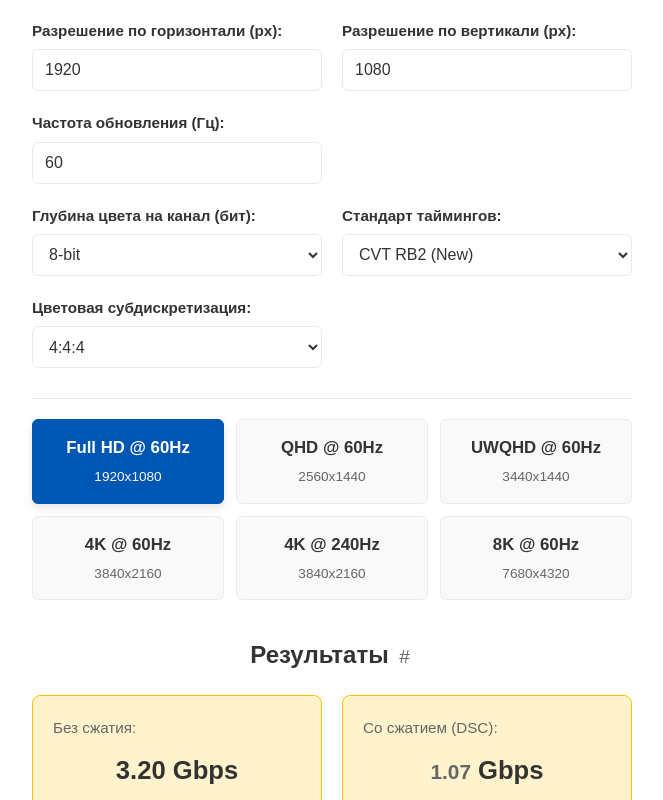
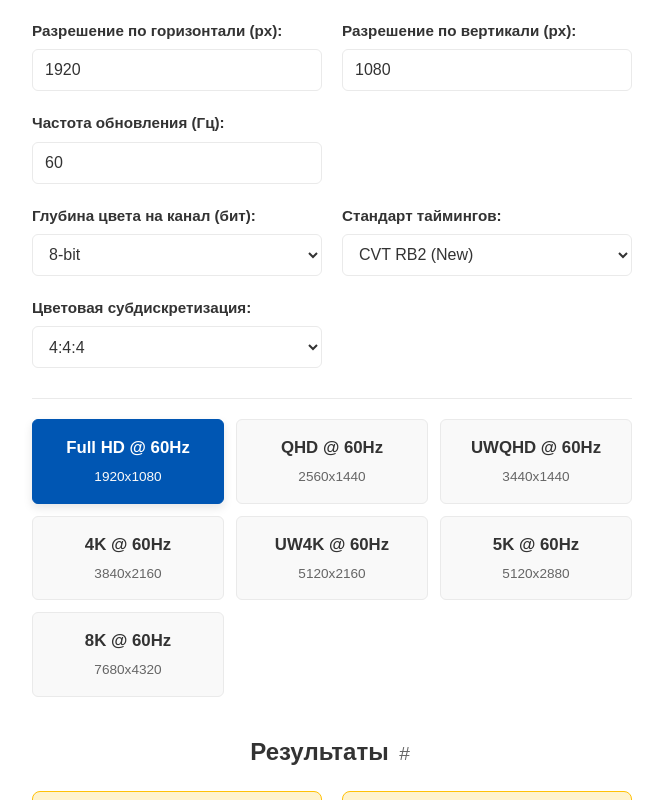
Before and after one commit to Andrilaz/Andrilaz.github.io, a plain HTML site: page dsc.html in a window 1280 px wide. Shown: the part 384-1184 px from the top of the page, without its empty margins (308-971 px from the left). Drawn offline with Linux system fonts and the light colour scheme.

Commit message:
Update display bandwidth calculator presets

```diff
--- a/dsc.html
+++ b/dsc.html
@@ -342,9 +342,13 @@
                     4K @ 60Hz
                     <div class="res-sub">3840x2160</div>
                 </div>
-                <div class="preset-tile" data-preset="4k240">
-                    4K @ 240Hz
-                    <div class="res-sub">3840x2160</div>
+                <div class="preset-tile" data-preset="uw4k60">
+                    UW4K @ 60Hz
+                    <div class="res-sub">5120x2160</div>
+                </div>
+                <div class="preset-tile" data-preset="5k60">
+                    5K @ 60Hz
+                    <div class="res-sub">5120x2880</div>
                 </div>
                 <div class="preset-tile" data-preset="8k60">
                     8K @ 60Hz
@@ -409,6 +413,15 @@
 <!-- Скрипт самого калькулятора -->
 <script>
 (function() {
+    const presets = {
+        'fullhd60': { h: 1920, v: 1080, r: 60, t: 'rb2' },
+        'qhd60': { h: 2560, v: 1440, r: 60, t: 'rb2' },
+        'uwqhd60': { h: 3440, v: 1440, r: 60, t: 'rb2' },
+        '4k60': { h: 3840, v: 2160, r: 60, t: 'rb2' },
+        'uw4k60': { h: 5120, v: 2160, r: 60, t: 'rb2' },
+        '5k60': { h: 5120, v: 2880, r: 60, t: 'rb2' },
+        '8k60': { h: 7680, v: 4320, r: 60, t: 'rb2' }
+    };
     let prevHactive = 1920;
 
     function calculateBlanks(type, hactive, vactive, refresh) {
@@ -464,14 +477,6 @@
     };
 
     window.setPreset = function(presetKey) {
-        const presets = {
-            fullhd60: { h: 1920, v: 1080, r: 60, t: 'rb2' },
-            qhd60: { h: 2560, v: 1440, r: 60, t: 'rb2' },
-            uwqhd60: { h: 3440, v: 1440, r: 60, t: 'rb2' },
-            '4k60': { h: 3840, v: 2160, r: 60, t: 'rb2' },
-            '4k240': { h: 3840, v: 2160, r: 240, t: 'rb2' },
-            '8k60': { h: 7680, v: 4320, r: 60, t: 'rb2' }
-        };
         const p = presets[presetKey];
         if (p) {
             const root = document.getElementById('bandwidth-calc');
@@ -479,6 +484,7 @@
             root.querySelector('#vactive').value = p.v;
             root.querySelector('#refresh').value = p.r;
             root.querySelector('#timings').value = p.t;
+            prevHactive = p.h;
             root.querySelectorAll('.preset-tile').forEach(t => t.classList.remove('active'));
             root.querySelector(`.preset-tile[data-preset="${presetKey}"]`).classList.add('active');
             updateTimings();
@@ -494,15 +500,6 @@
         const chroma = root.querySelector('#chroma').value;
         const hblank = parseInt(root.querySelector('#hblank').value) || 0;
         const vblank = parseInt(root.querySelector('#vblank').value) || 0;
-
-        const presets = {
-            fullhd60: { h: 1920, v: 1080, r: 60, t: 'rb2' },
-            qhd60: { h: 2560, v: 1440, r: 60, t: 'rb2' },
-            uwqhd60: { h: 3440, v: 1440, r: 60, t: 'rb2' },
-            '4k60': { h: 3840, v: 2160, r: 60, t: 'rb2' },
-            '4k240': { h: 3840, v: 2160, r: 240, t: 'rb2' },
-            '8k60': { h: 7680, v: 4320, r: 60, t: 'rb2' }
-        };
 
         root.querySelectorAll('.preset-tile').forEach(t => t.classList.remove('active'));
         const currentTimings = root.querySelector('#timings').value;
```
